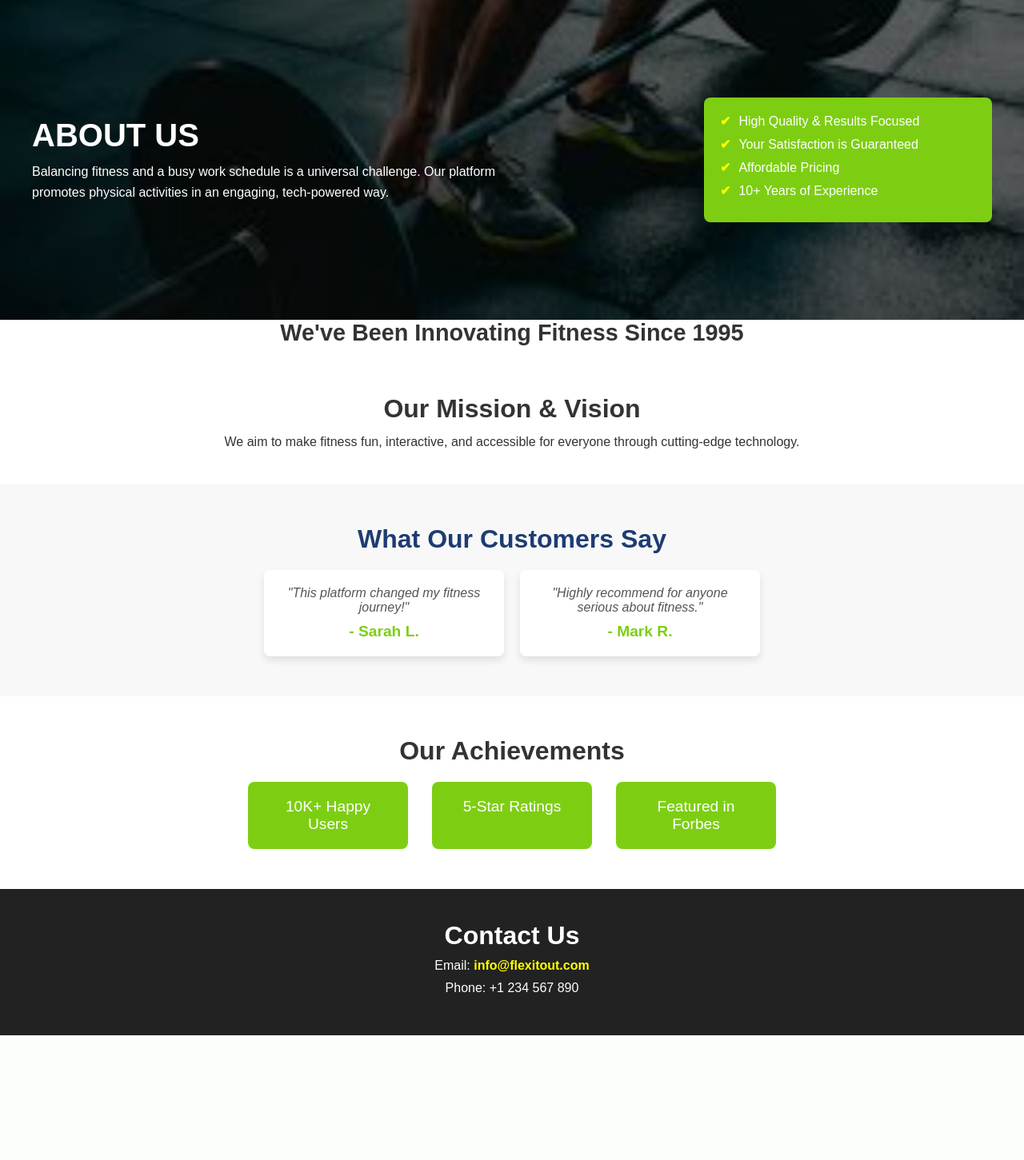
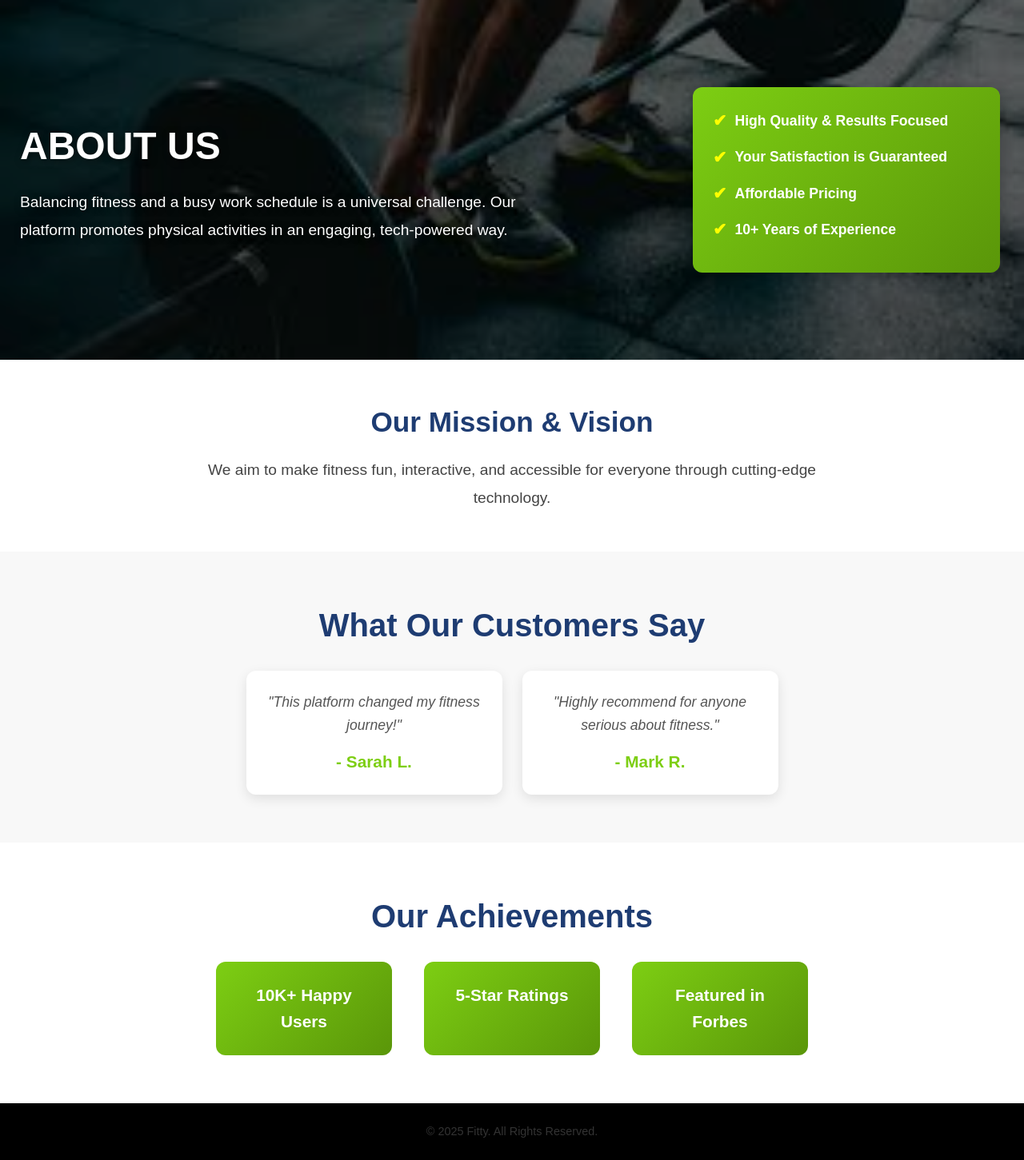
Before and after one commit to DiyaGoyal0212/fitness-tracker, a Flask app: page /about in a window 1280 px wide. Shown: the whole page at 80% size. Before the commit the page ends 1295 px from the top, so only its background shows below. Run offline with Flask 3, Linux system fonts and the light colour scheme.

Commit message:
about-css

```diff
--- /dev/null
+++ b/static/about.css
@@ -0,0 +1,289 @@
+/* Reset default margins, padding, and box model */
+* {
+    margin: 0;
+    padding: 0;
+    box-sizing: border-box;
+    font-family: 'Poppins', sans-serif;
+    scroll-behavior: smooth;
+}
+
+/* Body Styling */
+body {
+    background-color: #f5f5f5;
+    color: #333;
+    line-height: 1.6;
+}
+
+/* ABOUT SECTION */
+.about-container {
+    display: flex;
+    align-items: center;
+    justify-content: space-between;
+    height: 450px;
+    padding: 0px;
+    color: white;
+    position: relative;
+    background: url('img.jpg') no-repeat center center/cover;
+    border-radius: 0px;
+    overflow: hidden;
+    margin: 0px;
+}
+
+.about-overlay {
+    position: absolute;
+    top: 0;
+    left: 0;
+    width: 100%;
+    height: 100%;
+    background: rgba(0, 0, 0, 0.6);
+}
+
+.about-content {
+    z-index: 1;
+    width: 55%;
+    padding: 25px;
+    text-shadow: 2px 2px 10px rgba(0, 0, 0, 0.5);
+}
+
+.about-content h1 {
+    font-size: 3rem;
+    margin-bottom: 15px;
+    font-weight: bold;
+}
+
+.about-content p {
+    font-size: 1.2rem;
+    line-height: 1.8;
+}
+
+/* About Right Box */
+.about-right {
+    background: linear-gradient(135deg, #7dce13, #5a9609);
+    color: white;
+    margin-right: 30px;
+    padding: 25px;
+    width: 30%;
+    border-radius: 12px;
+    z-index: 1;
+    text-align: center;
+    box-shadow: 4px 4px 15px rgba(0, 0, 0, 0.2);
+}
+
+.about-right ul {
+    list-style: none;
+    padding: 0;
+}
+
+.about-right ul li {
+    display: flex;
+    align-items: center;
+    font-size: 1.1rem;
+    margin-bottom: 12px;
+    font-weight: bold;
+    transition: transform 0.3s ease-in-out;
+}
+
+.about-right ul li:hover {
+    transform: scale(1.05);
+}
+
+.about-right ul li::before {
+    content: "✔";
+    color: yellow;
+    margin-right: 10px;
+    font-weight: bold;
+    font-size: 1.3rem;
+}
+
+/* COMPANY STORY */
+.story {
+    background: white;
+    padding: 25px;
+    text-align: center;
+    margin-top: -10px;
+    box-shadow: 0px 4px 10px rgba(0, 0, 0, 0.1);
+}
+
+.story h2 {
+    font-size: 2rem;
+    font-weight: bold;
+}
+
+/* MISSION & VISION */
+.mission {
+    background: #fff;
+    padding: 50px;
+    text-align: center;
+}
+
+.mission h2 {
+    font-size: 2.2rem;
+    margin-bottom: 15px;
+    color: #1e3c72;
+}
+
+.mission p {
+    font-size: 1.2rem;
+    line-height: 1.8;
+    max-width: 800px;
+    margin: 0 auto;
+    color: #444;
+}
+
+/* CLIENT TESTIMONIALS */
+.testimonials {
+    background: #f8f8f8;
+    text-align: center;
+    padding: 60px 20px;
+}
+
+.testimonials h2 {
+    font-size: 2.5rem;
+    margin-bottom: 25px;
+    color: #1e3c72;
+}
+
+.testimonial-cards {
+    display: flex;
+    justify-content: center;
+    flex-wrap: wrap;
+    gap: 25px;
+}
+
+.testimonial {
+    background: white;
+    padding: 25px;
+    border-radius: 12px;
+    width: 320px;
+    box-shadow: 0px 5px 15px rgba(0, 0, 0, 0.1);
+    transition: transform 0.3s ease-in-out;
+}
+
+.testimonial:hover {
+    transform: translateY(-8px);
+}
+
+.testimonial p {
+    font-size: 1.1rem;
+    font-style: italic;
+    color: #555;
+}
+
+.testimonial h3 {
+    font-size: 1.3rem;
+    margin-top: 15px;
+    color: #7dce13;
+}
+
+/* OUR ACHIEVEMENTS */
+.achievements {
+    background: #fff;
+    text-align: center;
+    padding: 60px 20px;
+}
+
+.achievements h2 {
+    font-size: 2.5rem;
+    margin-bottom: 25px;
+    color: #1e3c72;
+}
+
+.achievement-grid {
+    display: flex;
+    justify-content: center;
+    flex-wrap: wrap;
+    gap: 40px;
+}
+
+.achievement {
+    background: linear-gradient(135deg, #7dce13, #5a9609);
+    color: white;
+    padding: 25px;
+    border-radius: 12px;
+    width: 220px;
+    text-align: center;
+    font-size: 1.3rem;
+    font-weight: bold;
+    transition: transform 0.3s ease-in-out;
+}
+
+.achievement:hover {
+    transform: scale(1.05);
+}
+
+/* WHY CHOOSE US */
+.why-choose {
+    background: #fff;
+    padding: 50px;
+    text-align: center;
+}
+
+.why-choose h2 {
+    font-size: 2.5rem;
+    margin-bottom: 20px;
+    color: #1e3c72;
+}
+
+.why-choose ul {
+    list-style: none;
+    max-width: 800px;
+    margin: 0 auto;
+    text-align: left;
+    font-size: 1.2rem;
+}
+
+.why-choose ul li {
+    margin-bottom: 12px;
+    padding-left: 20px;
+    position: relative;
+}
+
+.why-choose ul li::before {
+    content: "✔";
+    position: absolute;
+    left: 0;
+    color: #7dce13;
+    font-weight: bold;
+    font-size: 1.4rem;
+}
+
+footer {
+	background: black;
+	padding: 1.5rem;
+	text-align: center;
+	font-size: 0.9rem;
+	color: var(--text-color);
+}
+
+
+/* Responsive Design */
+@media (max-width: 768px) {
+    .about-container {
+        flex-direction: column;
+        text-align: center;
+        height: auto;
+        padding: 30px;
+    }
+
+    .about-content, .about-right {
+        width: 100%;
+        margin-bottom: 20px;
+    }
+
+    .testimonial-cards, .achievement-grid {
+        flex-direction: column;
+        align-items: center;
+    }
+
+    .about-content h1 {
+        font-size: 2rem;
+    }
+
+    .testimonials h2,
+    .achievements h2,
+    .why-choose h2,
+    .mission h2,
+    .contact h2 {
+        font-size: 2rem;
+    }
+}
--- a/templates/about.html
+++ b/templates/about.html
@@ -4,253 +4,7 @@
     <meta charset="UTF-8">
     <meta name="viewport" content="width=device-width, initial-scale=1.0">
     <title>About Us - FLEX-IT-OUT</title>
-    <style>
-        /* Reset default margins, padding, and box model */
-        * {
-            margin: 0;
-            padding: 0;
-            box-sizing: border-box;
-            font-family: Arial, sans-serif;
-        }
-
-        /* Body Styling */
-        body {
-            background-color: #f5f5f5;
-            color: #333;
-        }
-
-        /* ABOUT SECTION */
-        .about-container {
-            display: flex;
-            align-items: center;
-            justify-content: space-between;
-            height: 400px;
-            padding: 40px;
-            color: white;
-            position: relative;
-            background: url('static/img.jpg') no-repeat center center/cover;
-            /* Background Image */
-        }
-
-        .about-overlay {
-            position: absolute;
-            top: 0;
-            left: 0;
-            width: 100%;
-            height: 100%;
-            background: rgba(0, 0, 0, 0.6);
-        }
-
-        .about-content {
-            z-index: 1;
-            width: 50%;
-        }
-
-        .about-content h1 {
-            font-size: 2.5rem;
-            margin-bottom: 10px;
-        }
-
-        .about-content p {
-            font-size: 1rem;
-            line-height: 1.6;
-        }
-
-        .about-right {
-            background: #7dce13;
-            color: white;
-            padding: 20px;
-            width: 30%;
-            border-radius: 8px;
-            z-index: 1;
-        }
-
-        .about-right ul {
-            list-style: none;
-        }
-
-        .about-right ul li {
-            display: flex;
-            align-items: center;
-            font-size: 1rem;
-            margin-bottom: 10px;
-        }
-
-        .about-right ul li::before {
-            content: "✔";
-            color: yellow;
-            margin-right: 10px;
-            font-weight: bold;
-        }
-
-        /* COMPANY STORY */
-        .story {
-            background: white;
-            padding: 20px;
-            text-align: center;
-            margin-top: -20px;
-            box-shadow: 0px 4px 10px rgba(0, 0, 0, 0.1);
-        }
-
-        .story h2 {
-            font-size: 1.8rem;
-        }
-
-        /* MISSION & VISION */
-        .mission {
-            background: #fff;
-            padding: 40px;
-            text-align: center;
-        }
-
-        .mission h2 {
-            font-size: 2rem;
-            margin-bottom: 10px;
-        }
-
-        .mission p {
-            font-size: 1rem;
-            line-height: 1.6;
-            max-width: 800px;
-            margin: 0 auto;
-        }
-
-        /* CLIENT TESTIMONIALS */
-        .testimonials {
-            background: #f8f8f8;
-            text-align: center;
-            padding: 50px 20px;
-        }
-
-        .testimonials h2 {
-            font-size: 2rem;
-            margin-bottom: 20px;
-            color: #1e3c72;
-        }
-
-        .testimonial-cards {
-            display: flex;
-            justify-content: center;
-            flex-wrap: wrap;
-            gap: 20px;
-        }
-
-        .testimonial {
-            background: white;
-            padding: 20px;
-            border-radius: 8px;
-            width: 300px;
-            box-shadow: 0px 5px 10px rgba(0, 0, 0, 0.1);
-        }
-
-        .testimonial p {
-            font-size: 1rem;
-            font-style: italic;
-            color: #555;
-        }
-
-        .testimonial h3 {
-            font-size: 1.2rem;
-            margin-top: 10px;
-            color: #7dce13;
-        }
-
-        /* OUR ACHIEVEMENTS */
-        .achievements {
-            background: #fff;
-            text-align: center;
-            padding: 50px 20px;
-        }
-
-        .achievements h2 {
-            font-size: 2rem;
-            margin-bottom: 20px;
-        }
-
-        .achievement-grid {
-            display: flex;
-            justify-content: center;
-            flex-wrap: wrap;
-            gap: 30px;
-        }
-
-        .achievement {
-            background: #7dce13;
-            color: white;
-            padding: 20px;
-            border-radius: 8px;
-            width: 200px;
-            text-align: center;
-            font-size: 1.2rem;
-        }
-
-        /* WHY CHOOSE US */
-        .why-choose {
-            background: #fff;
-            padding: 40px;
-            text-align: center;
-        }
-
-        .why-choose h2 {
-            font-size: 2rem;
-            margin-bottom: 10px;
-        }
-
-        .why-choose ul {
-            list-style: none;
-            max-width: 800px;
-            margin: 0 auto;
-            text-align: left;
-        }
-
-        .why-choose ul li {
-            font-size: 1rem;
-            margin-bottom: 10px;
-        }
-
-        /* CONTACT US */
-        .contact {
-            background: #222;
-            color: white;
-            text-align: center;
-            padding: 40px;
-        }
-
-        .contact h2 {
-            font-size: 2rem;
-            margin-bottom: 10px;
-        }
-
-        .contact p {
-            font-size: 1rem;
-            margin-bottom: 10px;
-        }
-
-        .contact a {
-            color: yellow;
-            text-decoration: none;
-            font-weight: bold;
-        }
-
-        /* Responsive Design */
-        @media (max-width: 768px) {
-            .about-container {
-                flex-direction: column;
-                text-align: center;
-                height: auto;
-            }
-
-            .about-content, .about-right {
-                width: 100%;
-                margin-bottom: 20px;
-            }
-
-            .testimonial-cards, .achievement-grid {
-                flex-direction: column;
-                align-items: center;
-            }
-        }
-    </style>
+    <link rel="stylesheet" href="{{ url_for('static', filename='about.css') }}">
 </head>
 <body>
 
@@ -269,11 +23,6 @@
                 <li>10+ Years of Experience</li>
             </ul>
         </div>
-    </div>
-
-    <!-- COMPANY STORY -->
-    <div class="story">
-        <h2>We've Been Innovating Fitness Since 1995</h2>
     </div>
 
     <!-- MISSION & VISION -->
@@ -307,12 +56,9 @@
         </div>
     </div>
 
-    <!-- CONTACT US -->
-    <div class="contact">
-        <h2>Contact Us</h2>
-        <p>Email: <a href="mailto:info@flexitout.com">info@flexitout.com</a></p>
-        <p>Phone: +1 234 567 890</p>
-    </div>
+    <footer>
+        <p>© 2025 Fitty. All Rights Reserved.</p>
+    </footer>
 
 </body>
 </html>
```
